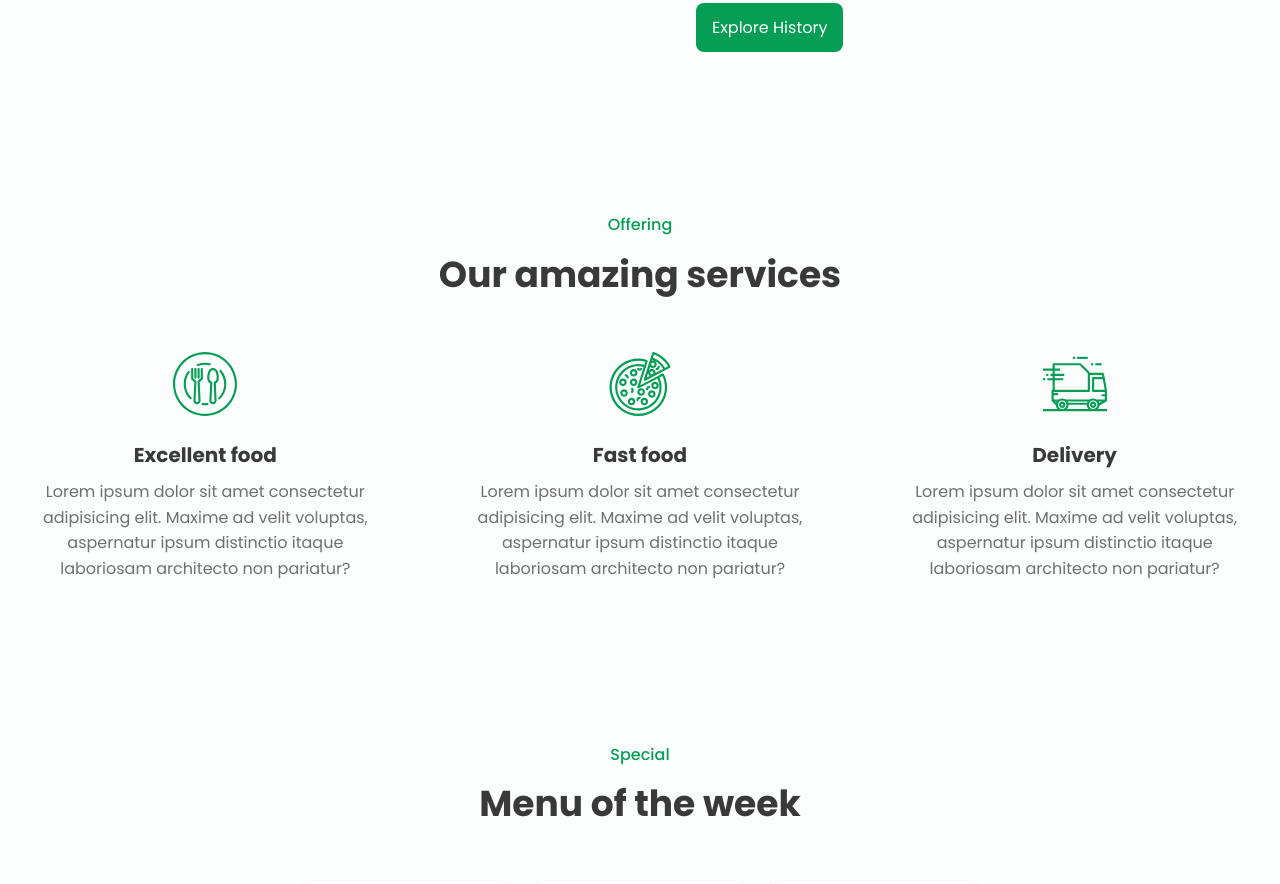
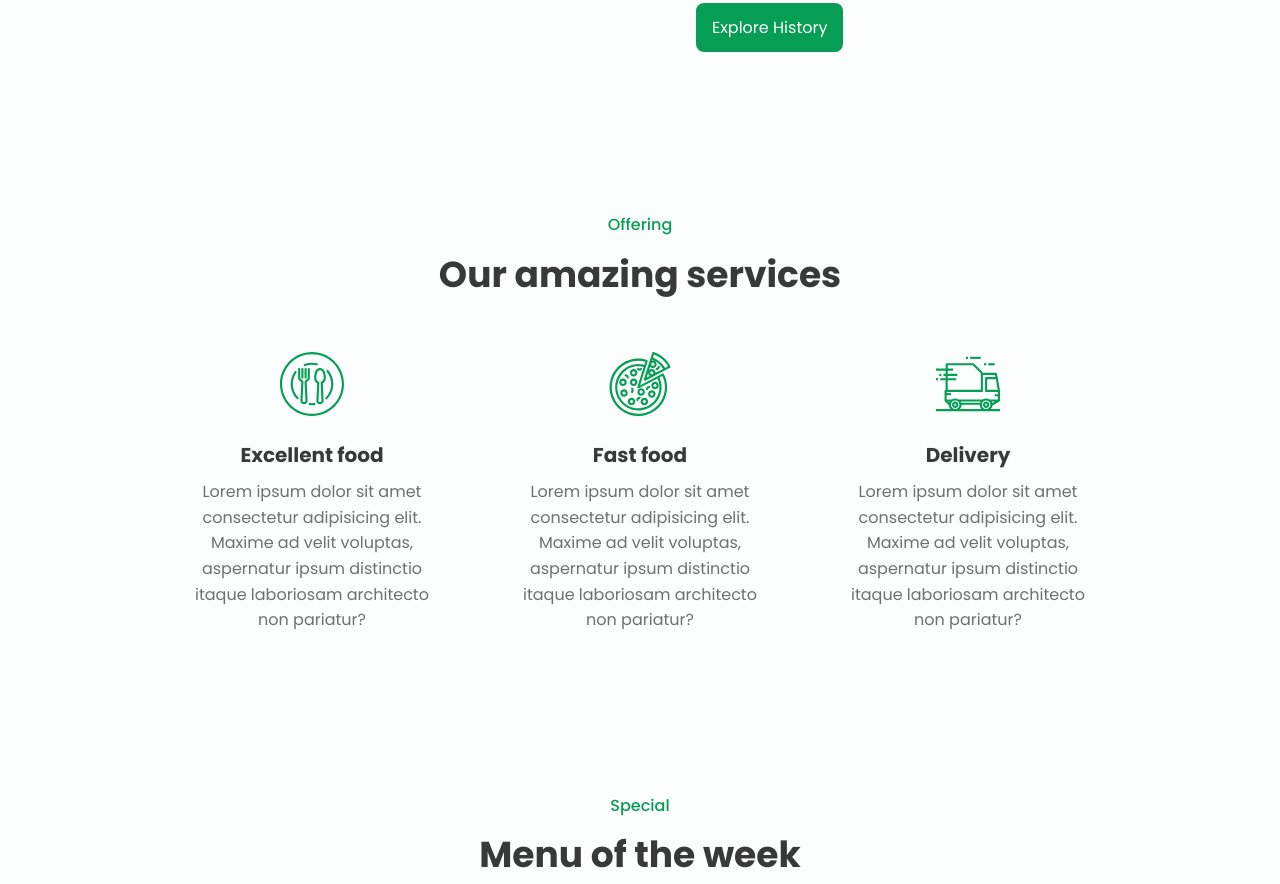
Before and after one commit to munna-aziz-hridoy/Resturant_website, a plain HTML site: page index.html in a window 1280 px wide. Shown: the part 922-1806 px from the top of the page. Drawn offline with nearby package versions, Linux system fonts and the light colour scheme.

Commit message:
fix an error

```diff
--- a/index.html
+++ b/index.html
@@ -73,7 +73,7 @@
 
 
         <!-- === SERVICES === -->
-        <section class="services section contaner" id="services">
+        <section class="services section container" id="services">
             <span class="section_subtitle">Offering</span>
             <h2 class="section_title">Our amazing services</h2>
 
```
